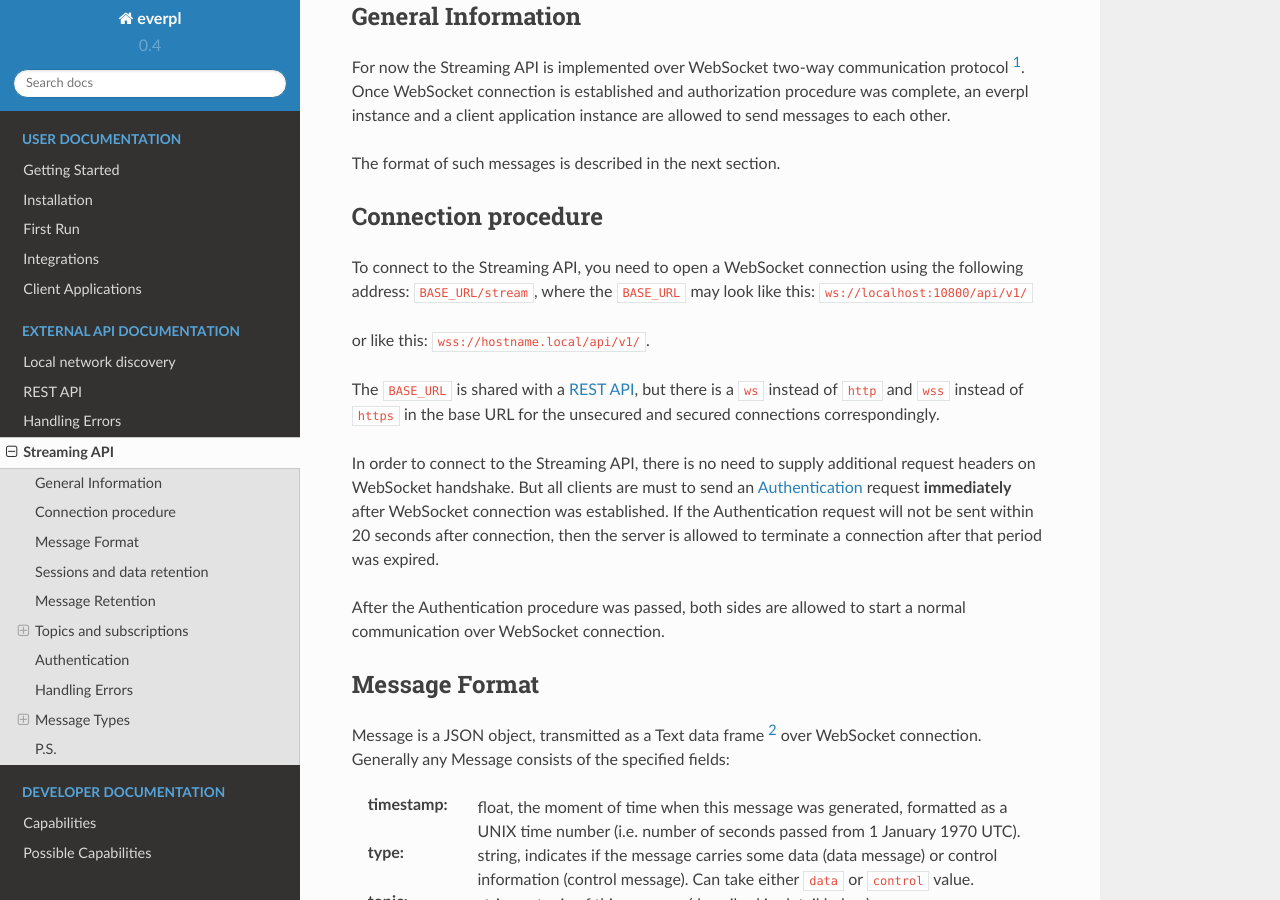
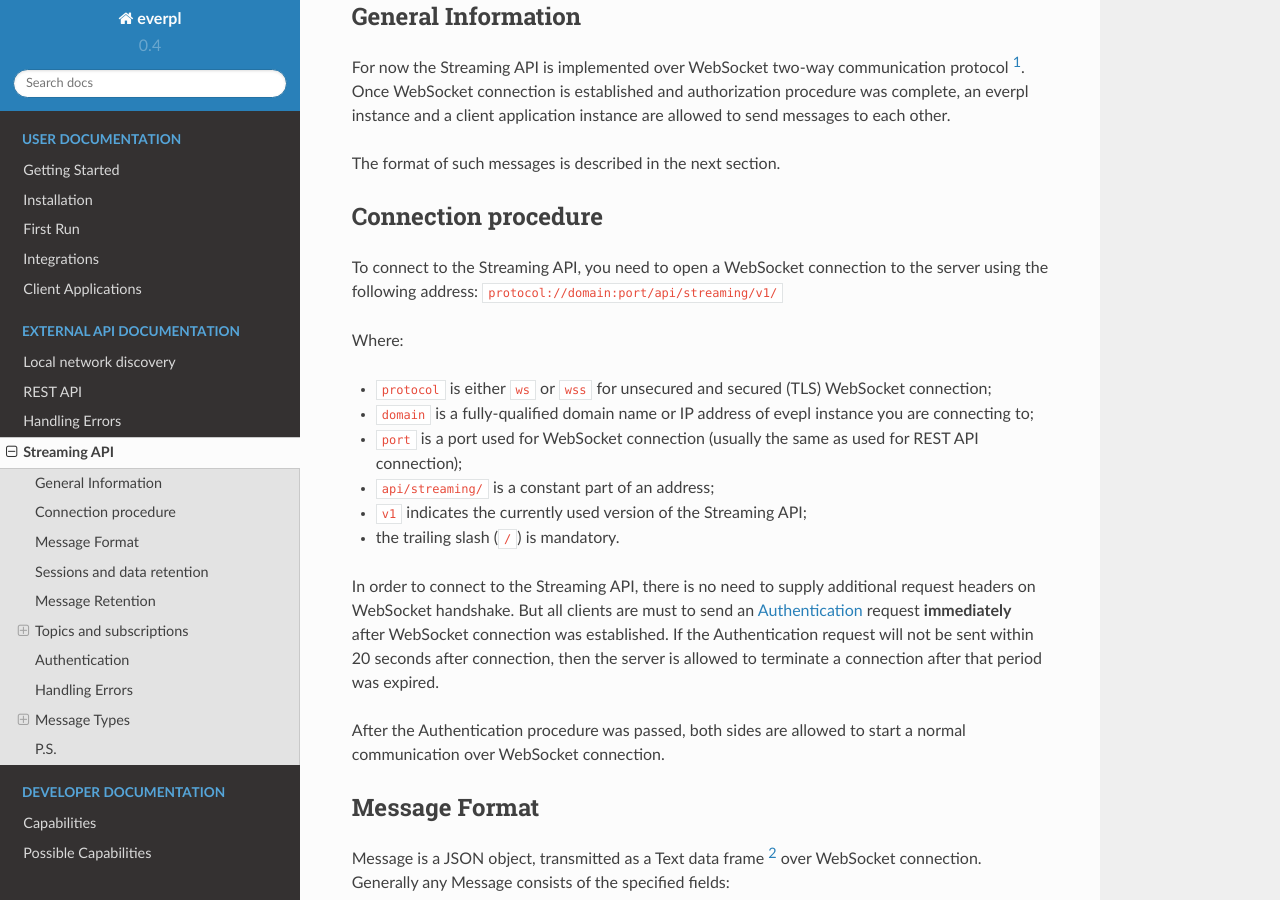
Before and after one commit to fossabot/everpl, a Sphinx documentation site: the page built from docs/source/api/streaming_api.rst, in a window 1280 px wide and 900 px high, scrolled down 453 px. Built offline with Sphinx 7.4.7 and the Read the Docs theme 2.0.0, drawn with Linux system fonts in a browser that asks for light colours; pages that are not in the unit, such as notebooks, are missing from menus.

Commit message:
WIP, Streaming API: Set streaming API to use a constant address

```diff
--- a/docs/source/api/streaming_api.rst
+++ b/docs/source/api/streaming_api.rst
@@ -29,15 +29,22 @@ The format of such messages is described in the next section.
 Connection procedure
 --------------------
 
-To connect to the Streaming API, you need to open a WebSocket
-connection using the following address: ``BASE_URL/stream``, where
-the ``BASE_URL`` may look like this: ``ws://localhost:10800/api/v1/``
+To connect to the Streaming API, you need to open a WebSocket connection
+to the server using the following address:
+``protocol://domain:port/api/streaming/v1/``
 
-or like this: ``wss://hostname.local/api/v1/``.
+Where:
 
-The ``BASE_URL`` is shared with a :doc:`./rest_api`, but there is
-a ``ws`` instead of ``http`` and ``wss`` instead of ``https`` in
-the base URL for the unsecured and secured connections correspondingly.
+- ``protocol`` is either ``ws`` or ``wss`` for unsecured and
+  secured (TLS) WebSocket connection;
+- ``domain`` is a fully-qualified domain name or IP address of evepl
+  instance you are connecting to;
+- ``port`` is a port used for WebSocket connection (usually the same
+  as used for REST API connection);
+- ``api/streaming/`` is a constant part of an address;
+- ``v1`` indicates the currently used version of the Streaming API;
+- the trailing slash (``/``) is mandatory.
+
 
 In order to connect to the Streaming API, there is no need to supply
 additional request headers on WebSocket handshake. But all clients
```
